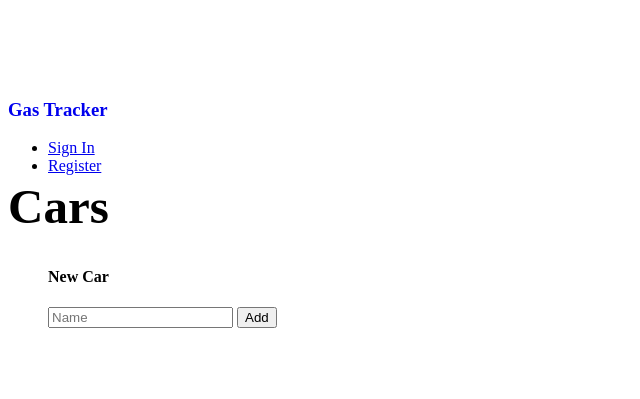
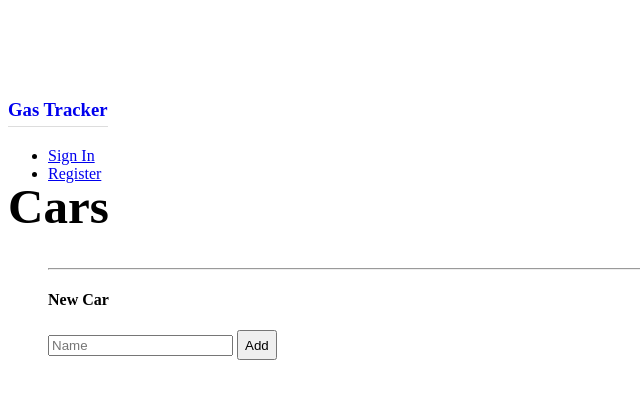
Before and after one commit to lwalen/car-manager, a Rails app: page /cars in a window 1280 px wide. Shown: the top 399 px of the page, without its empty margins (0-640 px from the left). Run offline with Rails 7, Linux system fonts and the light colour scheme; the visitor is signed in with stand-in values (Sample User, id 1); data that the repository does not hold is empty; style sheets or scripts are compiled from the project's sources; some libraries are stand-ins or nearby versions.

Commit message:
styling upgrade, mostly

```diff
--- a/app/assets/javascripts/records.js
+++ b/app/assets/javascripts/records.js
@@ -1,9 +1,12 @@
 
 $(document).ready(function() {
-	$('table tbody tr').mouseover(function() {
-		$(this).children('.delete').children('a').css('visibility', 'visible');
-	}).mouseout(function() {
-		$(this).children('.delete').children('a').css('visibility', 'hidden');
+	$('table tbody tr').on({
+		mouseover: function() {
+			$(this).children('.delete').children('a').css('visibility', 'visible');
+		},
+		mouseout: function() {
+			$(this).children('.delete').children('a').css('visibility', 'hidden');
+		}
 	});
 
 	$('#record_date').datepicker();
--- a/app/assets/stylesheets/application.css
+++ b/app/assets/stylesheets/application.css
@@ -28,6 +28,12 @@
 	font-size: 49px;
 }
 
+h3 {
+	padding-bottom: 5px;
+	margin-bottom: 20px;
+	border-bottom: 1px solid #ddd;
+}
+
 h3 a {
 	text-decoration: none;
 }
@@ -46,3 +52,7 @@
 	float: left;
 	margin-right: 10px
 }
+
+input[type="submit"] {
+	height: 30px;
+}
--- a/app/assets/stylesheets/cars.css.scss
+++ b/app/assets/stylesheets/cars.css.scss
@@ -1,3 +1,9 @@
 // Place all the styles related to the cars controller here.
 // They will automatically be included in application.css.
 // You can use Sass (SCSS) here: http://sass-lang.com/
+
+form.add-car {
+	input[type="text"], input[type="submit"] {
+		display: inline;
+	}
+}
--- a/app/assets/stylesheets/records.css
+++ b/app/assets/stylesheets/records.css
@@ -4,7 +4,7 @@
 	border-bottom: 1px solid gray;
 }
 
-table td {
+table td, table th {
 	padding: 0px 5px;
 }
 
@@ -20,7 +20,3 @@
 	width: 60px;
 	display: inline;
 }
-
-form.add-record input[type="submit"] {
-	height: 30px;
-}
--- a/app/views/cars/_new.html.erb
+++ b/app/views/cars/_new.html.erb
@@ -1,7 +1,6 @@
-<div class="well well-small">
-	<h4>New Car</h4>
-	<%= form_for Car.new, html: {class: 'form-inline'} do |f| %>
-		<%= f.text_field :name, placeholder: 'Name' %>
-		<%= f.submit 'Add' %>
-	<% end %>
-</div>
+<hr/>
+<h4>New Car</h4>
+<%= form_for Car.new, html: {class: 'add-car'} do |f| %>
+	<%= f.text_field :name, placeholder: 'Name' %>
+	<%= f.submit 'Add' %>
+<% end %>
--- a/app/views/cars/show.html.erb
+++ b/app/views/cars/show.html.erb
@@ -1,5 +1,9 @@
 <h1><%= @car %></h1>
 <div id="records">
-	<%= render partial: 'records/list', locals: {records: @records} %>
+	<% if @records.empty? %>
+		<p>no records yet!</p>
+	<% else %>
+		<%= render partial: 'records/list', locals: {records: @records} %>
+	<% end %>
 </div>
 <%= render 'records/new' %>
--- a/app/views/layouts/application.html.erb
+++ b/app/views/layouts/application.html.erb
@@ -20,10 +20,8 @@
 			<h3><%= link_to "Gas Tracker", root_url %></h3>
 			<ul>
 				<% if user_signed_in? %>
-					<li><hr/></li>
 					<li><%= link_to "Cars", cars_url %></li>
 					<li><%= link_to "Sign Out", signout_url %></li>
-					<li><%= current_user %></li>
 				<% else %>
 						<li><%= link_to "Sign In", signin_url %></li>
 					<li><%= link_to "Register", register_url %></li>
--- a/config/routes.rb
+++ b/config/routes.rb
@@ -11,7 +11,7 @@
 		delete 'signout' => :destroy
 	end
 
-	root to: 'users#index'
+	root to: 'cars#index'
 	resources :users
 	resources :cars
 	resources :records
```
Also changed, not shown: app/controllers/records_controller.rb (+5 -6 lines).
